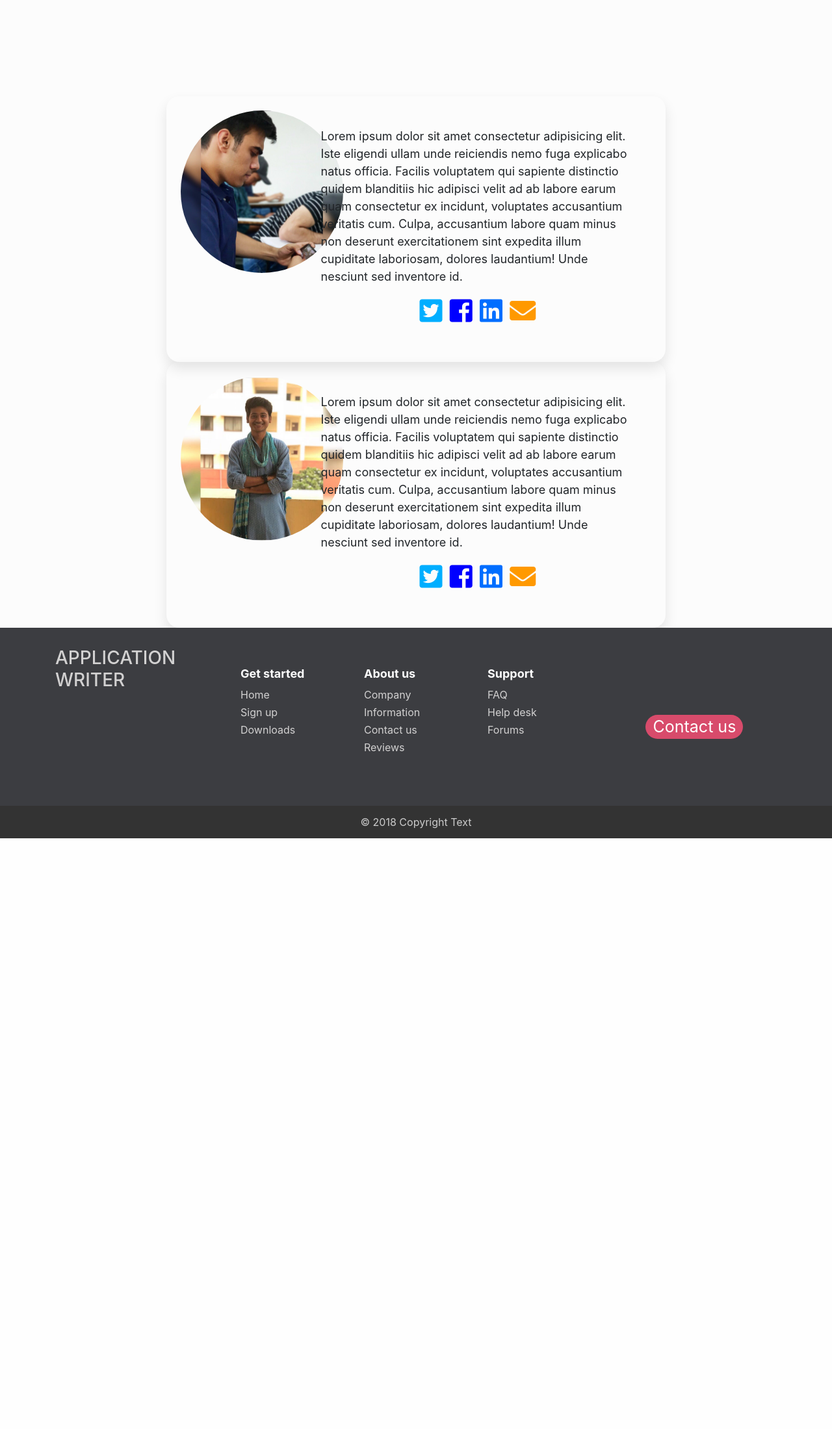
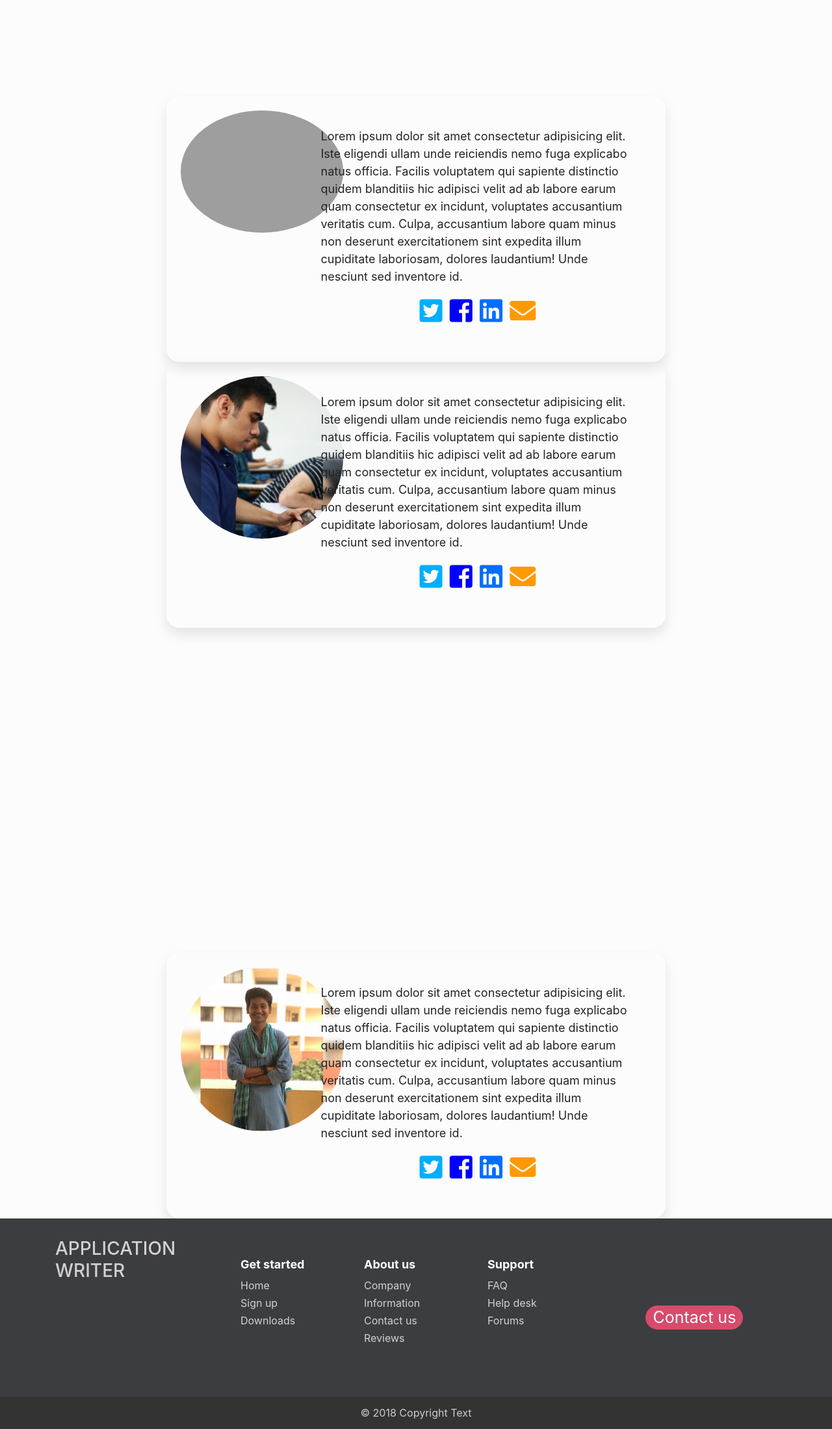
Before and after one commit to PRANAVBHATIA1999/Auto_Application_Writer, a Flask app: page /aboutus in a window 1280 px wide. Shown: the part 56-2255 px from the top of the page at 65% size. Before the commit the page ends 1346 px from the top, so only its background shows below. Run offline with Flask 2, Linux system fonts and the light colour scheme; some libraries are stand-ins or nearby versions; grey boxes are pictures that could not be loaded.

Commit message:
Changes made

```diff
--- a/static/css/mycss.css
+++ b/static/css/mycss.css
@@ -287,8 +287,8 @@ body{
 #first.about_us  {
     margin-top: 180px;
 }
-#second.about_us {
-    margin-bottom: 50px;
+.about_us#second {
+    margin-bottom: 500px;
 }
 
 .person_photo {
--- a/templates/aboutus.html
+++ b/templates/aboutus.html
@@ -49,8 +49,32 @@
       </div>
     </nav>
 </div>
+<div class="about_us" id="first">
+    <div class="row">
+        <div class="col-lg-3 col-sm-12">
+            <img src="{{url_for('static', filename='images/sameer_pic.jpeg')}}" class="person_photo">
+        </div>
+        <div class="col-lg-9 about_person">
+            <div class="about_person_content">
+                Lorem ipsum dolor sit amet consectetur adipisicing elit. Iste eligendi ullam unde reiciendis nemo fuga explicabo natus officia. Facilis voluptatem qui sapiente distinctio quidem blanditiis hic adipisci velit ad ab labore earum quam consectetur ex incidunt, voluptates accusantium veritatis cum. Culpa, accusantium labore quam minus non deserunt exercitationem sint expedita illum cupiditate laboriosam, dolores laudantium! Unde nesciunt sed inventore id.
+            <br>
+                <div class="socialmedia">
+               <a href="http://www.google.com" target=_blank > <i class="fab fa-twitter-square" style="color:rgb(0, 174, 255);" ></i> </a>
+               <a href="www.google.com"  target=_blank> <i class="fab fa-facebook-square" style="color:blue;"></i></a>
+               <a href="www.google.com"  target=_blank> <i class="fab fa-linkedin" style="color:rgb(0, 110, 255);"></i></a>
+               <a href="www.google.com"  target=_blank> <i class="fas fa-envelope" style="color:rgb(255, 153, 0);"></i></a>
 
-<div class="about_us" id="first">
+
+
+
+                </div>
+            </div>
+        </div>
+    </div>
+</div>
+
+
+<div class="about_us" id="second">
     <div class="row">
         <div class="col-lg-3 col-sm-12">
             <img src="{{url_for('static', filename='images/myphoto.jpeg')}}" class="person_photo">
@@ -97,6 +121,7 @@
         </div>
     </div>
 </div>
+
 
 
 
```
